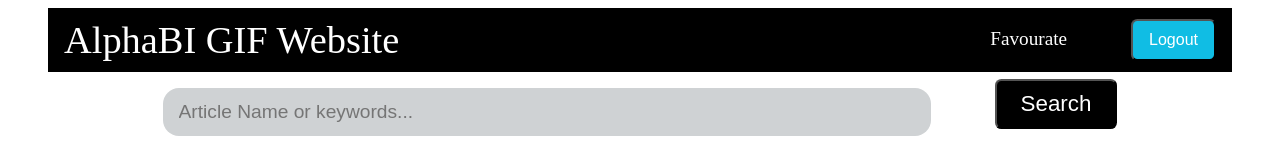
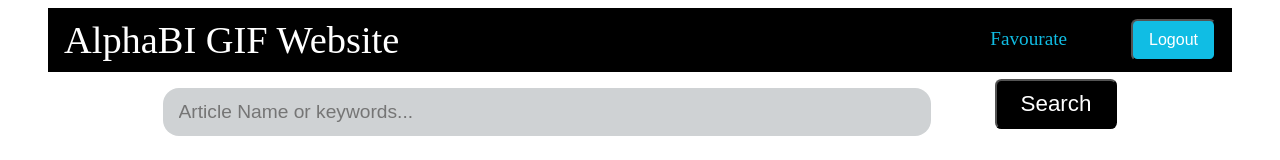
Before and after one commit to Kishlay22/gifsearch, a Next.js app: page /gifhome in a window 1280 px wide. Shown: the top 160 px of the page. Built offline with nearby package versions, Linux system fonts and the light colour scheme.

Commit message:
final commit

```diff
--- a/components/GifPage/gif.module.css
+++ b/components/GifPage/gif.module.css
@@ -181,7 +181,7 @@ gap:1rem;
 }
 
 .favlink{
-    color: white;
+    color: #10bde4;
     text-align: center;
     text-decoration: none;
     font-size: larger;
--- a/components/favourates/FavourateList.module.css
+++ b/components/favourates/FavourateList.module.css
@@ -97,7 +97,7 @@
 }
 
 .reverselink{
-    color: white;
+    color: #10bde4;
     text-align: center;
     text-decoration: none;
     font-size: larger;
```
